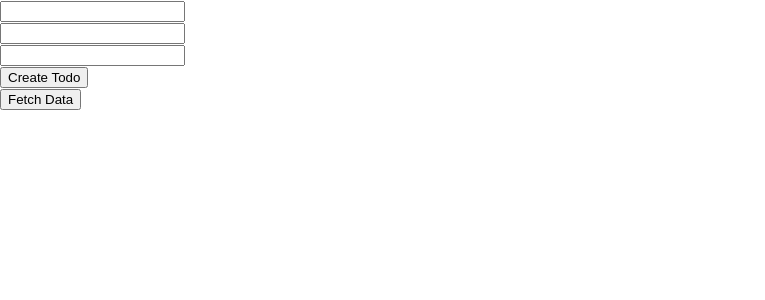
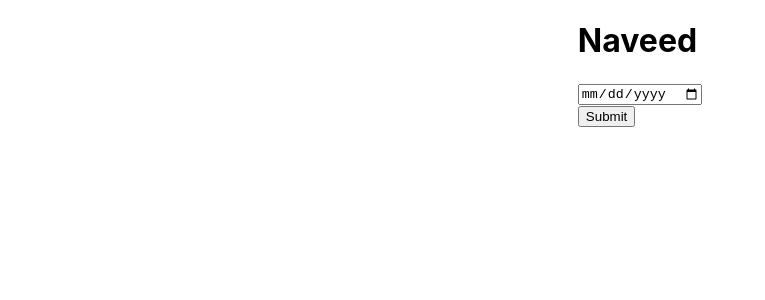
Before and after one commit to NAVEED476/30-days-react, a React (Create React App) app: page / in a window 1280 px wide. Shown: the top 300 px of the page, without its empty margins (0-765 px from the left). Built offline with nearby package versions, Linux system fonts and the light colour scheme.

Commit message:
working with input fileds

```diff
--- /dev/null
+++ b/src/30 days/Day 7/React/InputComp.jsx
@@ -0,0 +1,67 @@
+import React, { useState } from "react";
+
+const InputComp = () => {
+  const [checkbtn,setChechbtn] = useState(false);
+  const [sliderValue, setSliderValue] = useState(20);
+  const [date,setDate] = useState("");
+
+  const handleCheckBtn = (e) =>{
+    setChechbtn(!checkbtn)
+  }
+
+  const handleSliderChange = (e) =>{
+    setSliderValue(e.target.value)
+  }
+  const handleData =(e)=>{
+    setDate(e.target.value)
+  }
+
+  const handleClick = () =>{
+    // console.log(sliderValue)
+    console.log(date)
+  }
+
+
+  console.log(checkbtn);
+  return (
+    <div
+      style={{
+        display: "flex",
+        alignContent: "center",
+        alignItems: "center",
+        justifyContent: "center",
+      }}
+    >
+      <div>
+        <h1>Naveed</h1>
+        {/* <input type="button" /><br /> */}
+        {/* <input type="checkbox" checked={checkbtn} onChange={handleCheckBtn} /><br /> */}
+        {/* <input type="range" min="0" max="100" onChange={handleSliderChange}  value={sliderValue} /><br /> */}
+        <input type="date" value={date} onChange={handleData} /><br />
+        {/* <input type="color" /><br />
+        <input type="date" /><br />
+        <input type="datetime-local" /><br />
+        <input type="email" /><br />
+        <input type="file" /><br />
+        <input type="hidden" /><br />
+        <input type="image" /><br />
+        <input type="month" /><br />
+        <input type="number" /><br />
+        <input type="password" /><br />
+        <input type="radio" /><br />
+
+        <input type="reset" /><br />
+        <input type="search" /><br />
+        <input type="submit" /><br />
+        <input type="tel" /><br />
+        <input type="text" /><br />
+        <input type="time" /><br />
+        <input type="url" /><br />
+        <input type="week" /><br /> */}
+        <button  onClick={handleClick}>Submit</button>
+      </div>
+    </div>
+  );
+};
+
+export default InputComp;
--- a/src/App.js
+++ b/src/App.js
@@ -11,6 +11,7 @@ import Users from "./30 days/Day 3/React/Users";
 import PracticeUsers from "./30 days/Day 4/practice-react/PracticeUsers";
 import FetchData from "./30 days/Day 5/React/FetchData";
 import Listing from "./30 days/Day 6/React/Listing";
+import InputComp from "./30 days/Day 7/React/InputComp"
 
 
 function App() {
@@ -51,7 +52,8 @@ function App() {
      {/* <Users/> */}
      {/* <PracticeUsers/> */}
      {/* <FetchData/> */}
-     <Listing/>
+     {/* <Listing/> */}
+     <InputComp/>
     </div>
   );
 }
```
